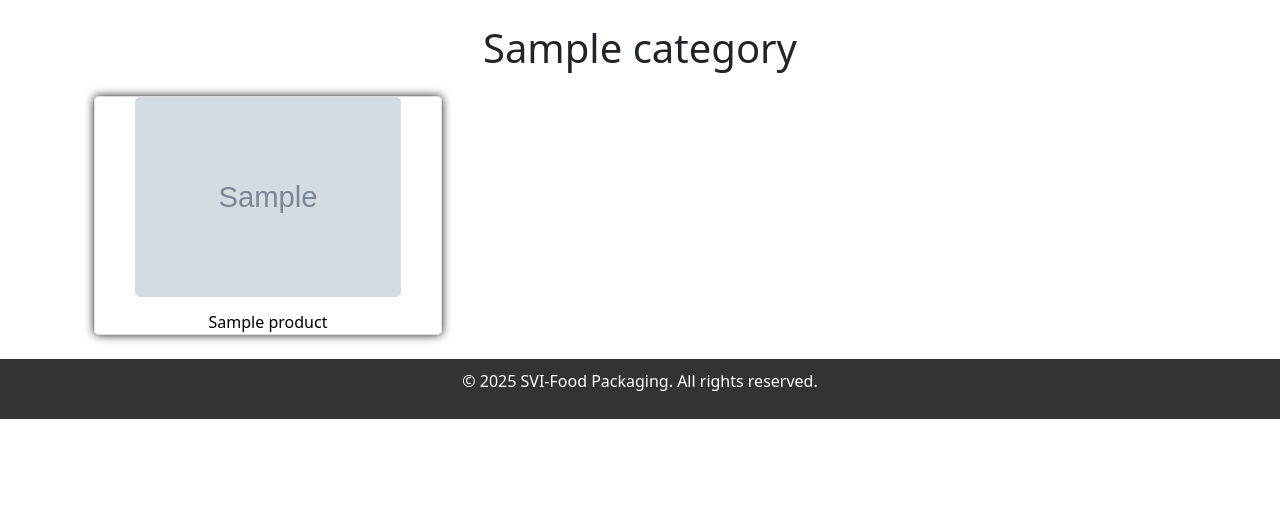
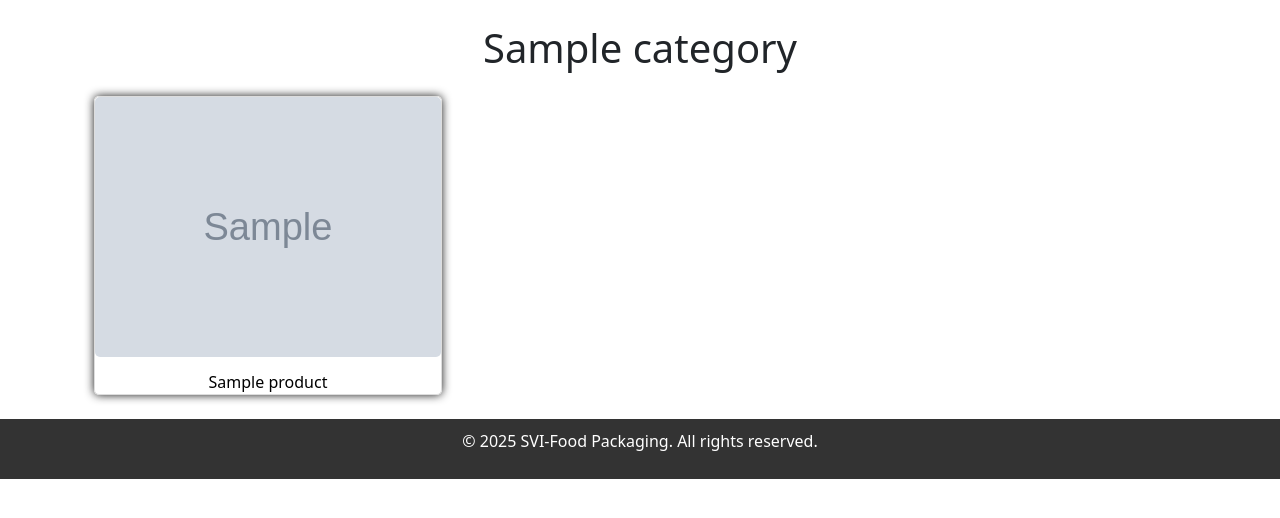
Before and after one commit to Sothearith-droid/SVI-Catalogue, a Flask app: template templates/one_category.html in a window 1280 px wide. Shown: the part 184-702 px from the top of the page. Run offline with Flask 3, Linux system fonts and the light colour scheme; the template is opened without the code that fills it: most values are stand-ins (such as "Sample title", 1, 10 or a date in 2020); grey boxes marked "Sample" are stand-in pictures; parts of the project's set-up code (start-up, migrations or seed data) failed here and were passed over.

Commit message:
update styles.css

```diff
--- a/static/styles.css
+++ b/static/styles.css
@@ -99,8 +99,6 @@ body {
 }
 .product-card img {
     border-radius: 5px;
-    max-height: 200px;
-    object-fit: contain;
 }
 
 .card-title {
```
